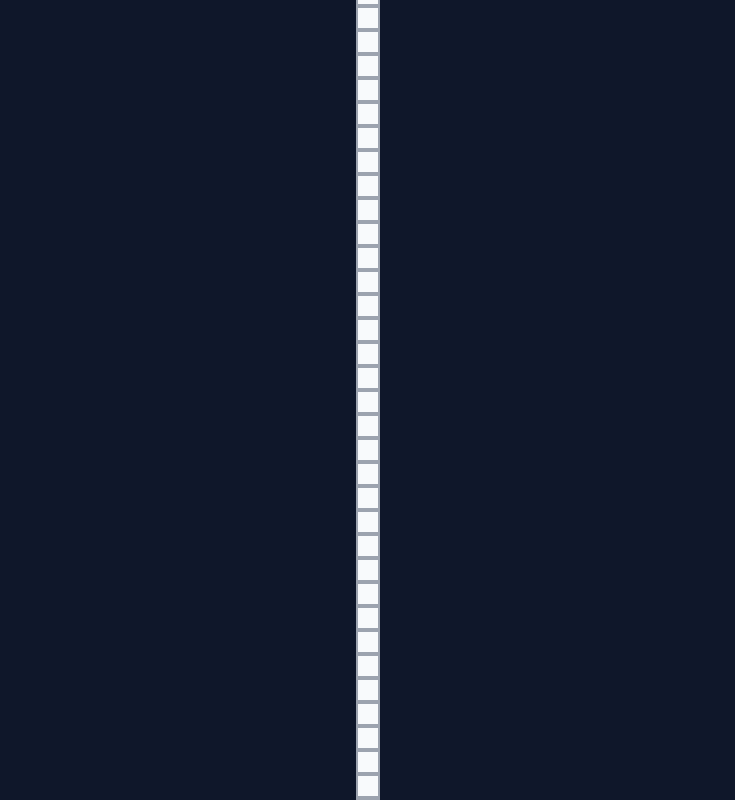
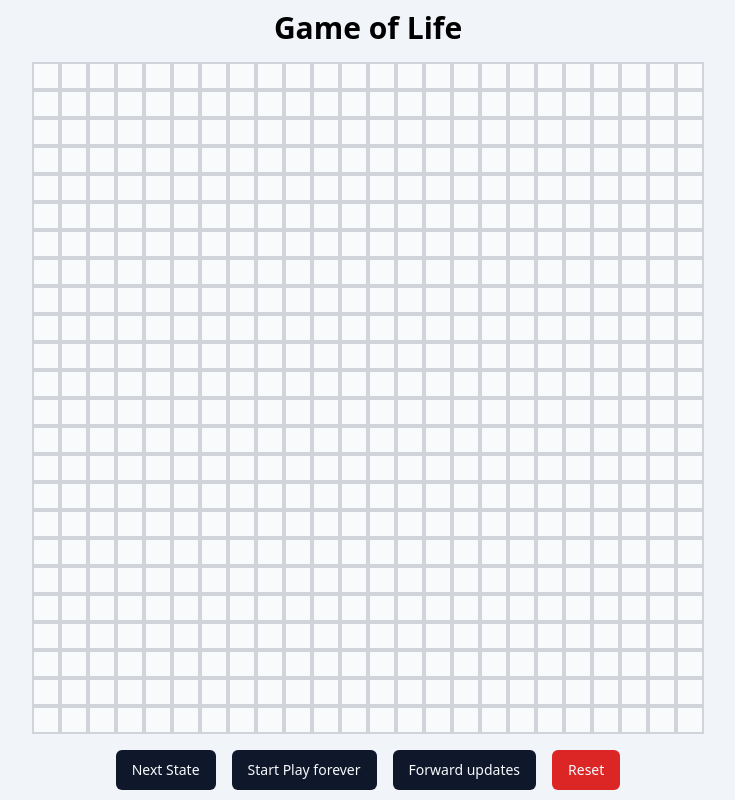
Before and after one commit to steniowagner/game-of-life, a React (Vite) app: page / in a window 1280 px wide. Shown: the top 800 px of the page, without its empty margins (272-1007 px from the left). Built offline with nearby package versions, Linux system fonts and the light colour scheme.

Commit message:
feat: ui changes

```diff
--- a/src/App.tsx
+++ b/src/App.tsx
@@ -1,11 +1,10 @@
 import { useState, useCallback, useRef, useEffect } from "react";
 
+import { BoardCell, Button } from "@/components";
 import { BoardCellState, Board } from "@/types";
-import { BoardCell } from "@/components";
-import { cn } from "@/utils";
 
-const NUM_ROWS = 10;
-const NUM_COLS = 10;
+const NUM_ROWS = 24;
+const NUM_COLS = 24;
 
 const generateInitialBoard = () => {
   const board: Board = [];
@@ -123,15 +122,21 @@ export const App = () => {
         return;
       }
       setBoard((oldBoard) => computeNextState(oldBoard));
-      setTimeout(loopComputingNextState, 1500);
+      setTimeout(loopComputingNextState, 300);
     };
     loopComputingNextState();
   }, [computeNextState, isPlayingForever]);
 
   return (
-    <div className="flex w-screen h-screen flex-col gap-y-4 justify-center items-center bg-slate-900 ">
-      <h1 className="text-3xl font-bold text-slate-50">Game of Life</h1>
-      <div className={cn("grid", `grid-cols-${NUM_COLS}`)}>
+    <div className="flex w-screen h-screen flex-col gap-y-4 justify-center items-center bg-slate-100 overflow-x-scroll overflow-y-scoll">
+      <h1 className="text-3xl font-bold text-slate-750">Game of Life</h1>
+      <div
+        style={{
+          display: "grid",
+          gridTemplateColumns: `repeat(${NUM_COLS}, 1.75rem)`,
+          width: "fit-content",
+        }}
+      >
         {board.map((rows, rowIndex) =>
           rows.map((_column, columnIndex) => (
             <BoardCell
@@ -142,15 +147,16 @@ export const App = () => {
           ))
         )}
       </div>
-      <button className="font-white text-white" onClick={nextState}>
-        Next State
-      </button>
-      <button className="font-white text-white" onClick={togglePlayForever}>
-        {`${isPlayingForever ? "Stop" : "Start"} Play forever`}
-      </button>
-      <button className="font-white text-white" onClick={forwardUpdates}>
-        Forward updates
-      </button>
+      <div className="flex gap-x-4 justify-around">
+        <Button onClick={nextState}>Next State</Button>
+        <Button onClick={togglePlayForever}>{`${
+          isPlayingForever ? "Stop" : "Start"
+        } Play forever`}</Button>
+        <Button onClick={forwardUpdates}>Forward updates</Button>
+        <Button onClick={nextState} variant="secondary">
+          Reset
+        </Button>
+      </div>
     </div>
   );
 };
--- a/src/components/BoardCell.tsx
+++ b/src/components/BoardCell.tsx
@@ -10,8 +10,8 @@ type BoardCellProps = {
 export const BoardCell = memo((props: BoardCellProps) => (
   <div
     className={cn(
-      "w-6 h-6 border-solid border-2 border-gray-400",
-      props.isAlive ? "bg-slate-950" : "bg-slate-50"
+      "w-7 h-7 border-solid border-2 border-gray-300",
+      props.isAlive ? "bg-red-500" : "bg-slate-50"
     )}
     onClick={props.onClick}
   />
--- /dev/null
+++ b/src/components/Button.tsx
@@ -0,0 +1,25 @@
+import { cn } from "@/utils";
+
+type Variant = "primary" | "secondary";
+
+const variants: Record<Variant, string> = {
+  primary: "bg-slate-900",
+  secondary: "bg-red-600",
+};
+
+type ButtonProps = React.ButtonHTMLAttributes<HTMLButtonElement> & {
+  variant?: Variant;
+};
+
+export const Button = (props: ButtonProps) => (
+  <button
+    {...props}
+    className={cn(
+      "flex h-10 px-4 py-2 text-slate-50 items-center justify-center whitespace-nowrap rounded-md text-sm font-medium ring-offset-background transition-colors focus-visible:outline-none focus-visible:ring-2 focus-visible:ring-ring focus-visible:ring-offset-2 disabled:pointer-events-none disabled:opacity-50",
+      variants[props.variant ?? "primary"],
+      props.className
+    )}
+  >
+    {props.children}
+  </button>
+);
--- a/src/components/index.ts
+++ b/src/components/index.ts
@@ -1 +1,2 @@
 export { BoardCell } from "./BoardCell";
+export { Button } from "./Button";
```
